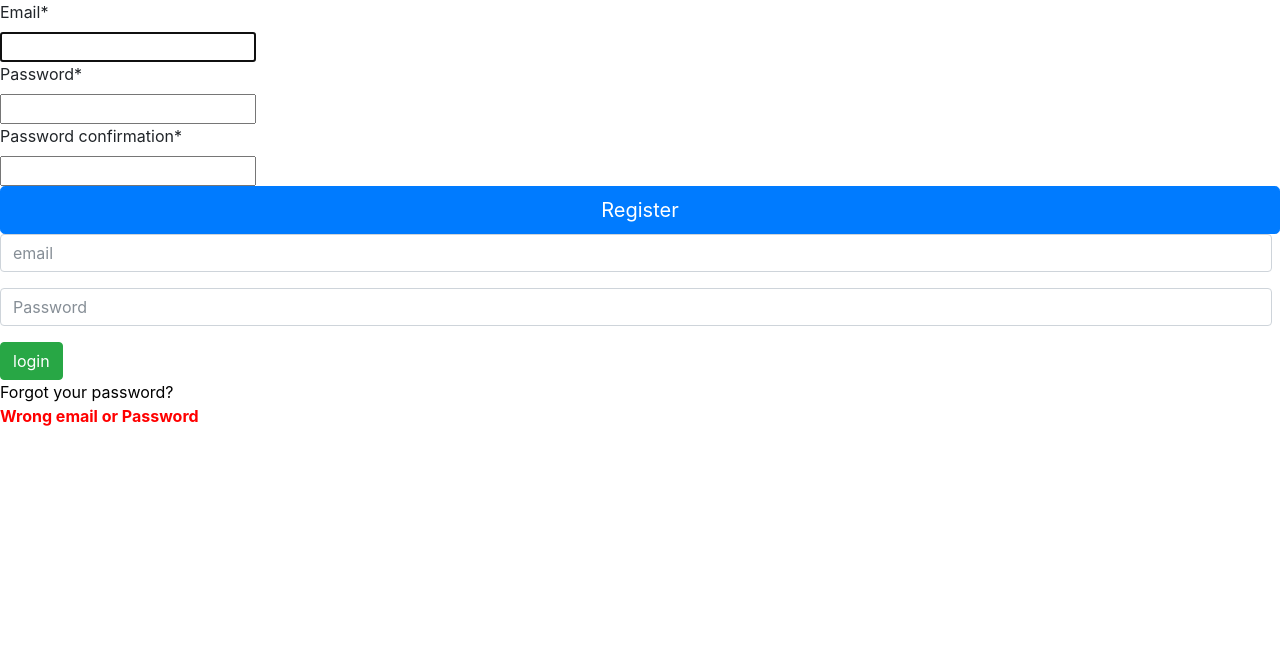
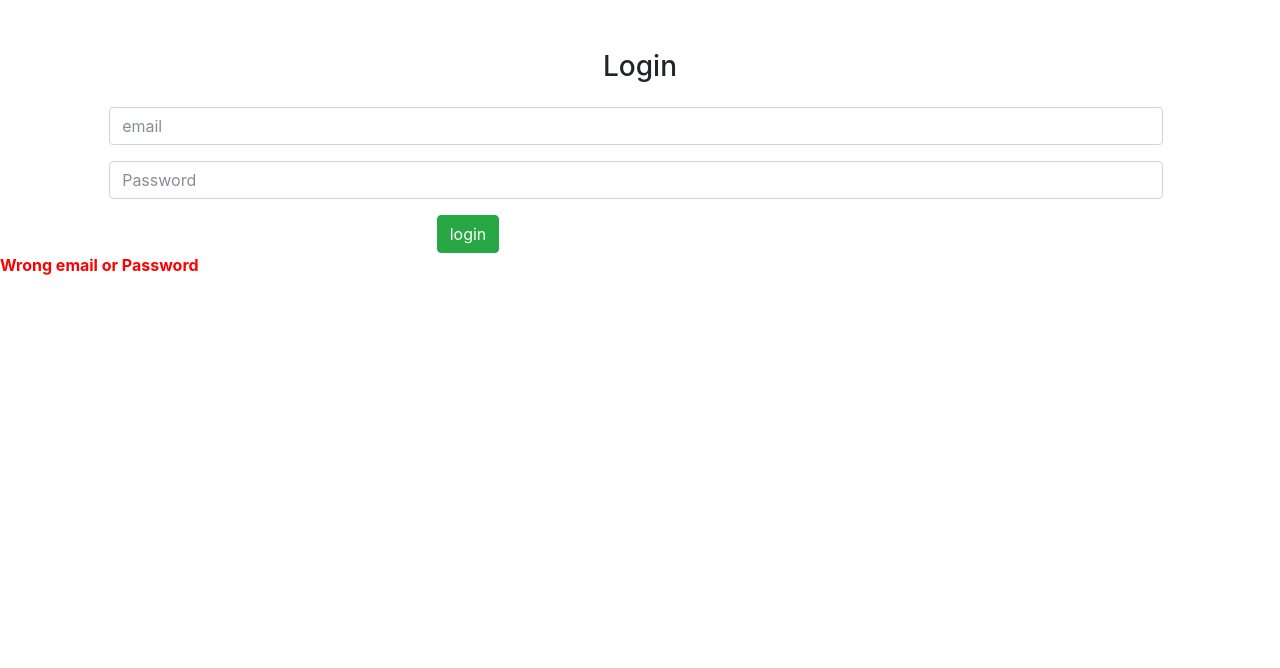
Before and after one commit to ThomasCorblin/joatu, a Django app: page /accounts/login/ in a window 1280 px wide. Shown: the part 60-728 px from the top of the page. Run offline with Django 3.2, Linux system fonts and the light colour scheme; some libraries are stand-ins or nearby versions.

Commit message:
login + homepage

```diff
--- a/accounts/templates/accounts/index.html
+++ b/accounts/templates/accounts/index.html
@@ -13,7 +13,7 @@
 
 {% block body %}
 
-
+<!--
 <div id="register">
     <div>
 
@@ -30,20 +30,39 @@
 
 <div id="howItWorks">
 </div>
+-->
 
-
-<div id="logIn">
+<div id="logIn" style="margin-top:50px;">
+    <div class="row">
+        <div class="col-10 offset-1" style="text-align:center;">
+            <h3>Login</h3>
+        </div>
+    </div>
     <form class="" method="post" role="form" action="{% url 'accounts:login' %}" accept-charset="utf-8">
+        <div class="row" style="margin-top:15px;">
+            <div class="col-10 offset-1">
                 <div class="form-group mr-2">
                         <input type="email" placeholder="email" class="form-control" name="email">
                     </div>
+            </div>
+        </div>
+        <div class="row">
+            <div class="col-10 offset-1">
                 <div class="form-group mr-2">
                     <input type="password" placeholder="Password" class="form-control" name="password">
                 </div>
+
+            </div>
+        </div>
         {% csrf_token %}
+        <div class="row">
+            <div class="col-4 offset-4">
                 <button type="submit" class="btn btn-success mr-5">login</button>
+            </div>
+        </div>
+
     </form>
-    <a href="{% url 'accounts:reset_password' %}" >Forgot your password?</a>
+    <!--<a href="{% url 'accounts:reset_password' %}" >Forgot your password?</a>-->
     {% if invalid %}
     <p style="color: red; font-weight:bold;">Wrong email or Password</p>
     {% endif %}
```
Also changed, not shown: templates/homepage.html (+9 -2 lines). Lines whose indentation alone changed are shown as unchanged.
